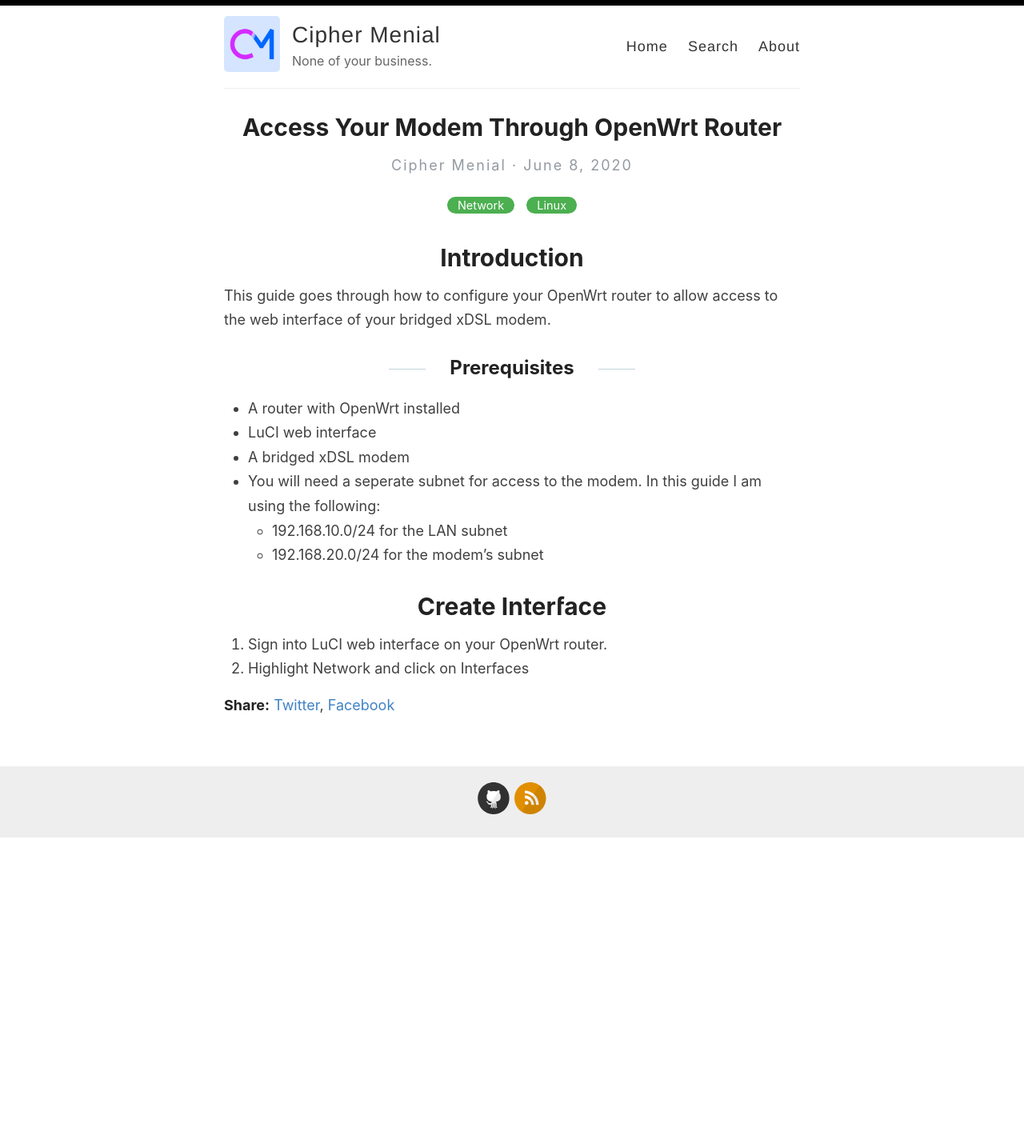
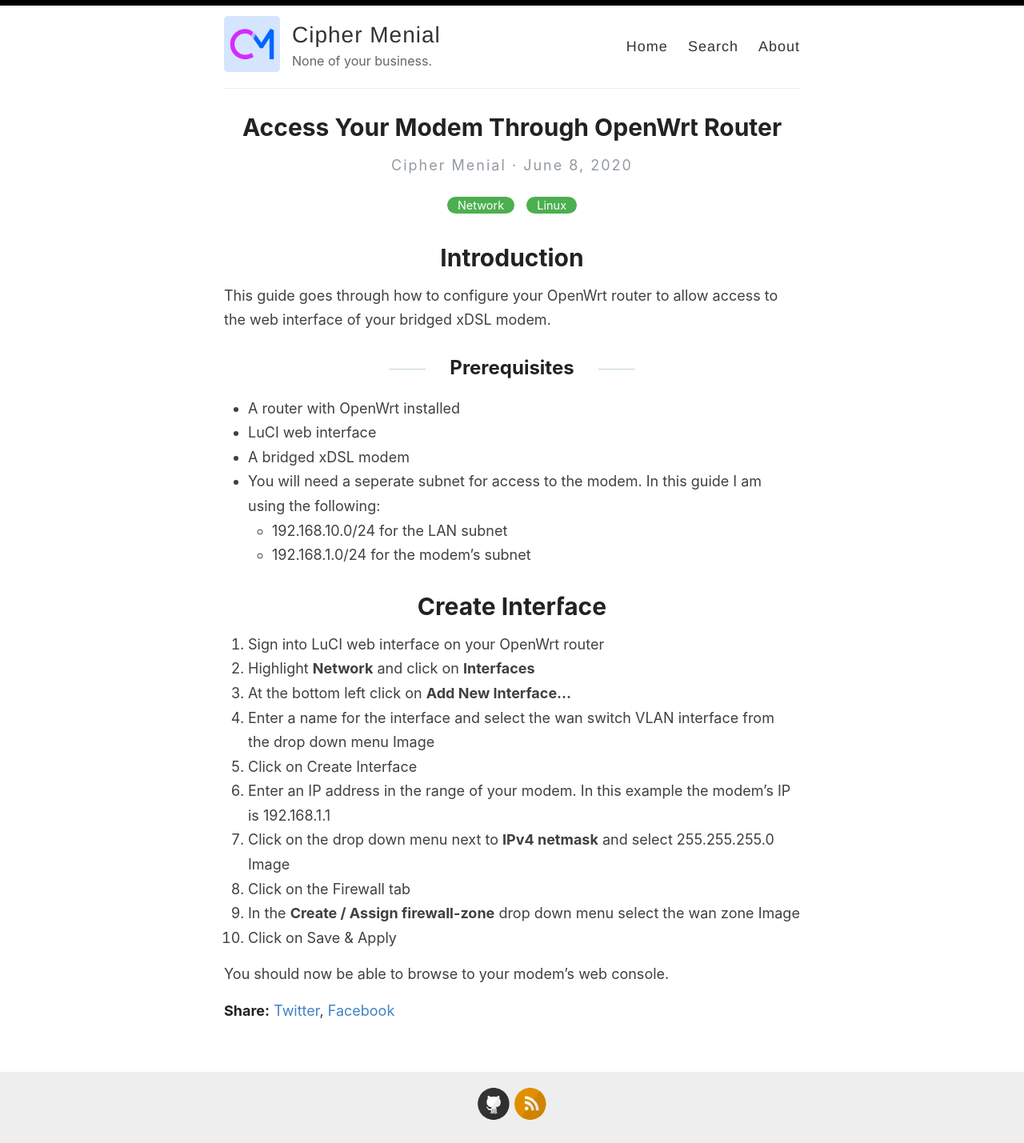
Before and after one commit to ciphermenial/ciphermenial.github.io, a Jekyll site: the page built from _posts/2020-06-08-access-your-modem-through-openwrt-router.md, in a window 1280 px wide. Shown: the whole page at 80% size. Built offline with Jekyll 4.4.1, drawn with Linux system fonts in a browser that asks for light colours; before the commit the page ends 1047 px from its top, so only the background shows below that.

Commit message:
Update 2020-06-08-access-your-modem-through-openwrt-router.md

```diff
--- a/_posts/2020-06-08-access-your-modem-through-openwrt-router.md
+++ b/_posts/2020-06-08-access-your-modem-through-openwrt-router.md
@@ -13,8 +13,21 @@ This guide goes through how to configure your OpenWrt router to allow access to
 - A bridged xDSL modem
 - You will need a seperate subnet for access to the modem. In this guide I am using the following:
   - 192.168.10.0/24 for the LAN subnet
-  - 192.168.20.0/24 for the modem's subnet
+  - 192.168.1.0/24 for the modem's subnet
 
 # Create Interface
-1. Sign into LuCI web interface on your OpenWrt router.
-2. Highlight Network and click on Interfaces
+1. Sign into LuCI web interface on your OpenWrt router
+2. Highlight **Network** and click on **Interfaces**
+3. At the bottom left click on **Add New Interface...**
+4. Enter a name for the interface and select the wan switch VLAN interface from the drop down menu
+Image
+5. Click on Create Interface
+6. Enter an IP address in the range of your modem. In this example the modem's IP is 192.168.1.1
+7. Click on the drop down menu next to **IPv4 netmask** and select 255.255.255.0
+Image
+8. Click on the Firewall tab
+9. In the **Create / Assign firewall-zone** drop down menu select the wan zone
+Image
+10. Click on Save & Apply
+
+You should now be able to browse to your modem's web console.
```
